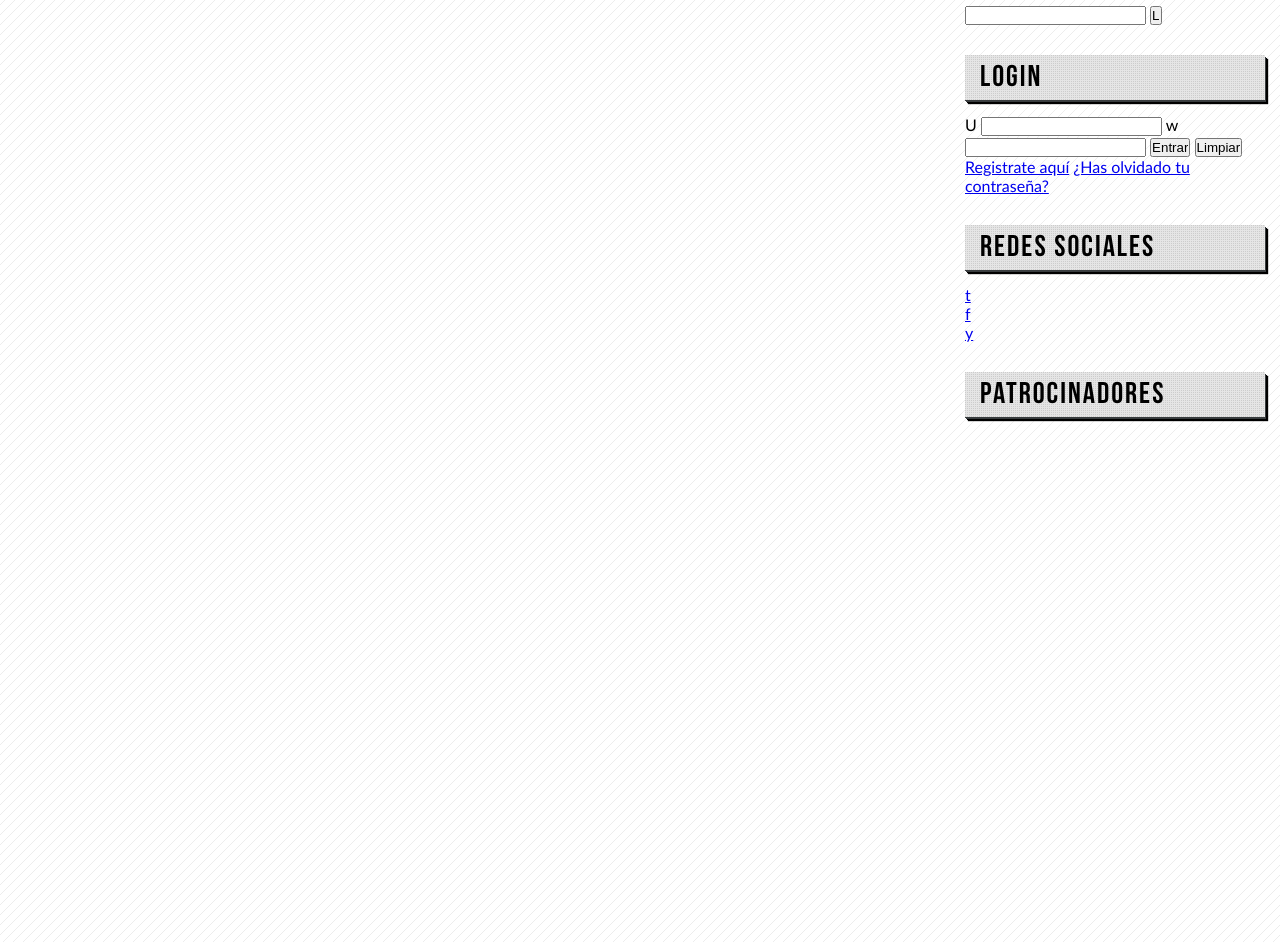
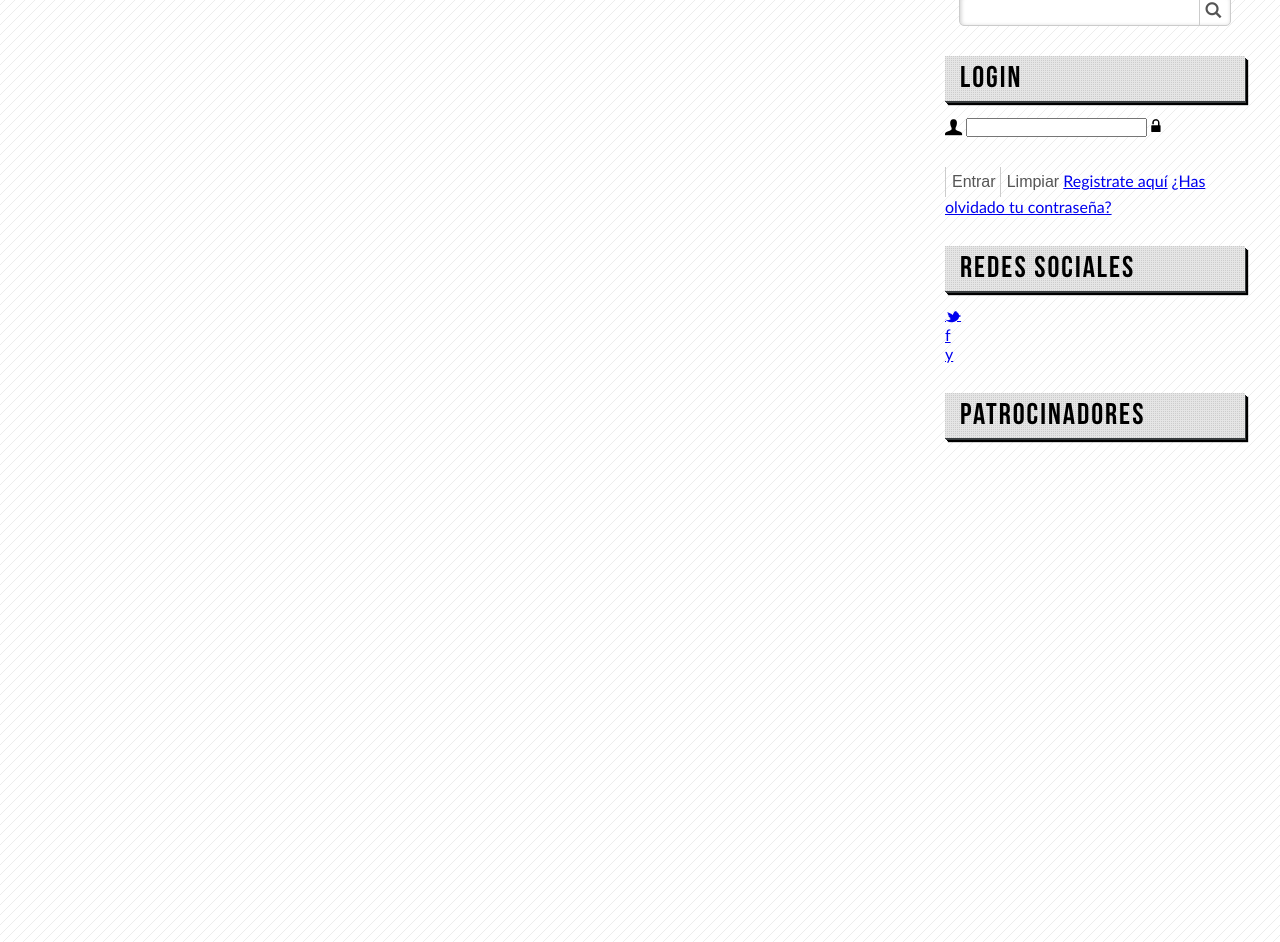
Before and after one commit to Rafadinho85/maquetacion-2.0, a plain HTML site: page index.html in a window 1280 px wide. Shown: the part 685-1627 px from the top of the page. Drawn offline with Linux system fonts and the light colour scheme; files whose address does not match are found by name; a web font is replaced by a local one.

Commit message:
estilos del buscador

```diff
--- a/css/styles.css
+++ b/css/styles.css
@@ -175,6 +175,7 @@ body{
      min-height: 1200px;
      font-family: 'Trebuchet MS', 'Lucida Sans Unicode', 'Lucida Grande', 'Lucida Sans', Arial, sans-serif;
     float: right;
+    margin: 20px;
  }
 
  aside h3{
@@ -192,3 +193,41 @@ body{
     margin-top: 30px;
     margin-bottom: 15px;
     }
+    aside h3:first-child{
+        margin-top: 0px;
+    }
+    #search{
+        width: 90%;
+        height: 30px;
+        margin: 10px auto;
+        background-color: white;
+        border: 1px solid #cccccc;
+        border-radius: 5px;
+        box-shadow: 1px 1px 4px #cccccc inset;
+
+    }
+    #lateral input[type="text"]{
+        width: 85%;
+        height: 30px;
+        border:none;
+        padding-left: 5px;
+        border-radius: 5px;
+        background-color: transparent;
+        color: #cccccc;
+        transition: all 300 ms;
+    }
+    #lateral input[type="text"]:focus{
+        color: #555;
+    }
+
+    #lateral input[type="submit"],
+    #lateral input[type="button"]{
+        height: 30px;
+        cursor: pointer;
+        font-size:16px;
+        background-color: transparent;
+        border:none;
+        border-left: 1px solid #ccc;
+        color: #555555;
+        padding-left: 6px;
+    }
--- a/index.html
+++ b/index.html
@@ -73,16 +73,16 @@
             <div id="search">
                 <form action="">
                     <input type="text">
-                    <input type="button" value="L">
+                    <input type="button" class="icon" value="L">
                 </form>
             </div>
             <h3>LOGIN</h3>
             <div id="login">
                 <form action="">
-                    <label id="user">U</label>
+                    <label id="user" class="icon">U</label>
                     <input type="email" value="">
 
-                    <label id="password">w</label>
+                    <label id="password" class="icon">w</label>
                     <input type="text" value="">
 
                     <input type="submit" value="Entrar">
@@ -94,7 +94,7 @@
             </div>
             <h3>REDES SOCIALES</h3>
             <div id="social">
-                <div id="twitter">
+                <div id="twitter" class="icon">
                     <a href="#">t</a>
                 </div>
                 <div id="facebook">
```
